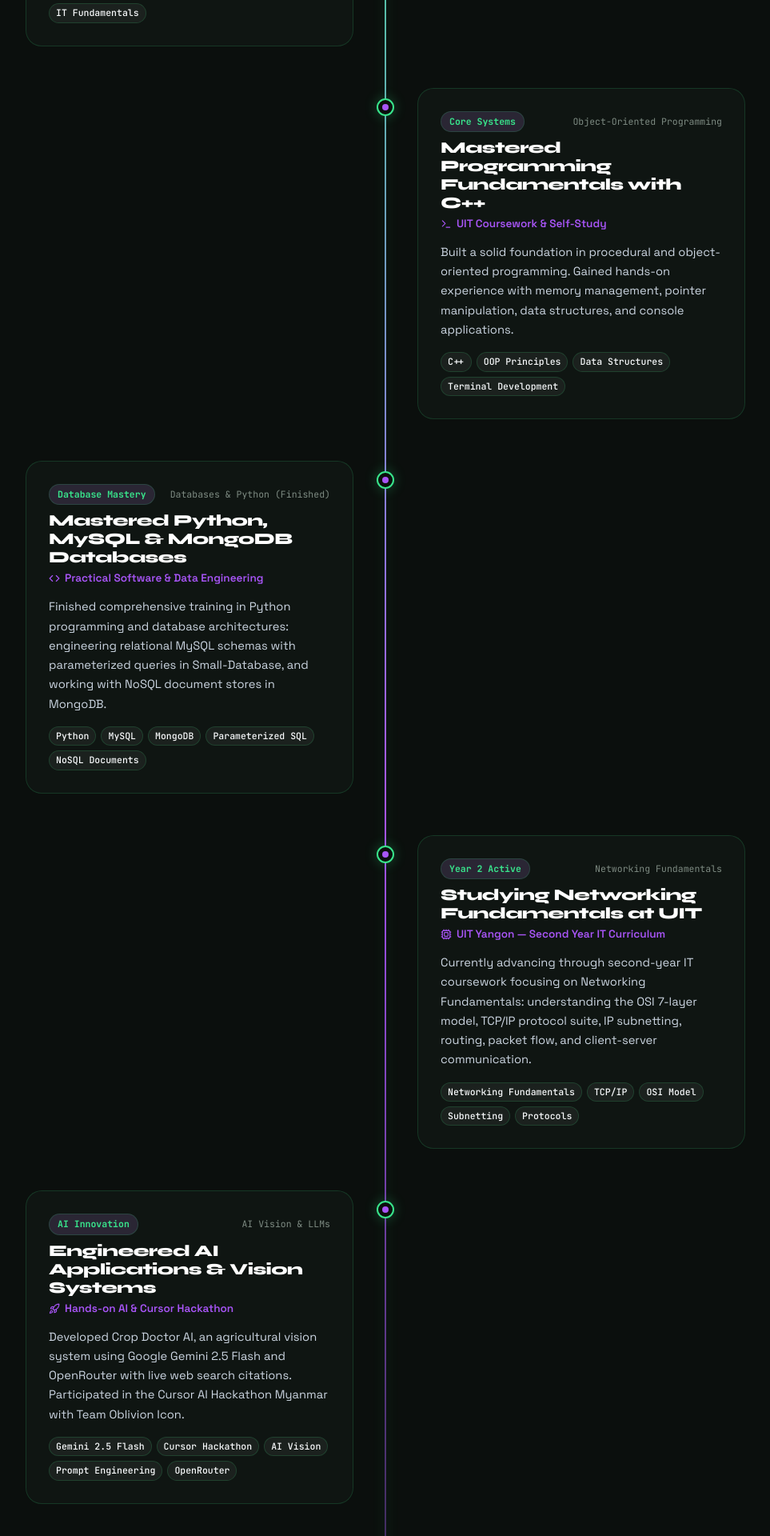
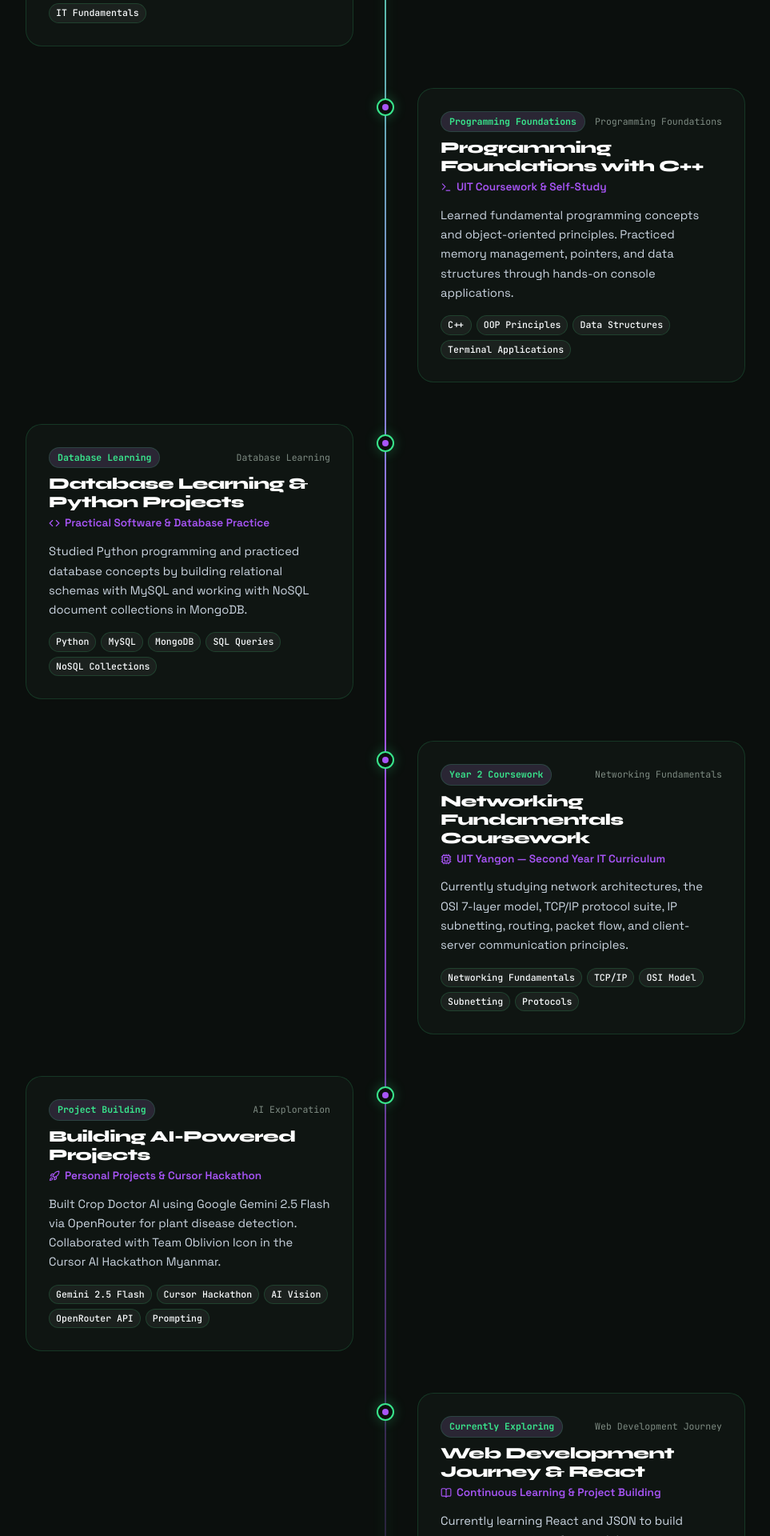
Before and after one commit to aungkokokhant1313-debug/portfolio, a React (Vite) app: page / in a window 1280 px wide. Shown: the part 7600-9520 px from the top of the page at 80% size, without its empty margins (158-1121 px from the left). Built offline with nearby package versions, Linux system fonts and the light colour scheme.

Commit message:
feat: update Journey section with honest, professional milestones, removing mastery claims

```diff
--- a/src/components/Journey.jsx
+++ b/src/components/Journey.jsx
@@ -13,7 +13,7 @@ export default function Journey() {
         <SectionHeading
           index="// 05. DEVELOPMENT TIMELINE"
           title="Development Journey."
-          subtitle="From computer science foundations at UIT Yangon to creative full-stack development."
+          subtitle="A timeline of academic coursework, practical projects, and continuous technical learning."
         />
 
         <div className="journey-timeline-artistic">
--- a/src/data/journey.js
+++ b/src/data/journey.js
@@ -5,58 +5,58 @@ export const journeyMilestones = [
     title: "Started Studying IT at UIT Yangon",
     institution: "University of Information Technology (UIT), Yangon",
     description:
-      "Enrolled in the Bachelor of Science in Information Technology program. Commenced rigorous coursework in computer science principles, discrete mathematics, algorithmic thinking, and computer systems.",
+      "Enrolled in the undergraduate Information Technology program at UIT Yangon. Began coursework in computer science principles, discrete mathematics, algorithmic thinking, and computer systems.",
     highlight: "Academic Foundation",
     skills: ["Computer Systems", "Logic & Problem Solving", "IT Fundamentals"],
   },
   {
     id: "cpp-fundamentals",
-    period: "Core Systems",
-    title: "Mastered Programming Fundamentals with C++",
+    period: "Programming Foundations",
+    title: "Programming Foundations with C++",
     institution: "UIT Coursework & Self-Study",
     description:
-      "Built a solid foundation in procedural and object-oriented programming. Gained hands-on experience with memory management, pointer manipulation, data structures, and console applications.",
-    highlight: "Object-Oriented Programming",
-    skills: ["C++", "OOP Principles", "Data Structures", "Terminal Development"],
+      "Learned fundamental programming concepts and object-oriented principles. Practiced memory management, pointers, and data structures through hands-on console applications.",
+    highlight: "Programming Foundations",
+    skills: ["C++", "OOP Principles", "Data Structures", "Terminal Applications"],
   },
   {
     id: "python-databases",
-    period: "Database Mastery",
-    title: "Mastered Python, MySQL & MongoDB Databases",
-    institution: "Practical Software & Data Engineering",
+    period: "Database Learning",
+    title: "Database Learning & Python Projects",
+    institution: "Practical Software & Database Practice",
     description:
-      "Finished comprehensive training in Python programming and database architectures: engineering relational MySQL schemas with parameterized queries in Small-Database, and working with NoSQL document stores in MongoDB.",
-    highlight: "Databases & Python (Finished)",
-    skills: ["Python", "MySQL", "MongoDB", "Parameterized SQL", "NoSQL Documents"],
+      "Studied Python programming and practiced database concepts by building relational schemas with MySQL and working with NoSQL document collections in MongoDB.",
+    highlight: "Database Learning",
+    skills: ["Python", "MySQL", "MongoDB", "SQL Queries", "NoSQL Collections"],
   },
   {
     id: "networking-fundamentals",
-    period: "Year 2 Active",
-    title: "Studying Networking Fundamentals at UIT",
+    period: "Year 2 Coursework",
+    title: "Networking Fundamentals Coursework",
     institution: "UIT Yangon — Second Year IT Curriculum",
     description:
-      "Currently advancing through second-year IT coursework focusing on Networking Fundamentals: understanding the OSI 7-layer model, TCP/IP protocol suite, IP subnetting, routing, packet flow, and client-server communication.",
+      "Currently studying network architectures, the OSI 7-layer model, TCP/IP protocol suite, IP subnetting, routing, packet flow, and client-server communication principles.",
     highlight: "Networking Fundamentals",
     skills: ["Networking Fundamentals", "TCP/IP", "OSI Model", "Subnetting", "Protocols"],
   },
   {
     id: "ai-applications",
-    period: "AI Innovation",
-    title: "Engineered AI Applications & Vision Systems",
-    institution: "Hands-on AI & Cursor Hackathon",
+    period: "Project Building",
+    title: "Building AI-Powered Projects",
+    institution: "Personal Projects & Cursor Hackathon",
     description:
-      "Developed Crop Doctor AI, an agricultural vision system using Google Gemini 2.5 Flash and OpenRouter with live web search citations. Participated in the Cursor AI Hackathon Myanmar with Team Oblivion Icon.",
-    highlight: "AI Vision & LLMs",
-    skills: ["Gemini 2.5 Flash", "Cursor Hackathon", "AI Vision", "Prompt Engineering", "OpenRouter"],
+      "Built Crop Doctor AI using Google Gemini 2.5 Flash via OpenRouter for plant disease detection. Collaborated with Team Oblivion Icon in the Cursor AI Hackathon Myanmar.",
+    highlight: "AI Exploration",
+    skills: ["Gemini 2.5 Flash", "Cursor Hackathon", "AI Vision", "OpenRouter API", "Prompting"],
   },
   {
     id: "react-agentic-growth",
-    period: "Current Focus",
-    title: "Learning React & JSON + Agentic Web Development",
-    institution: "Continuous Growth & Internship Readiness",
+    period: "Currently Exploring",
+    title: "Web Development Journey & React",
+    institution: "Continuous Learning & Project Building",
     description:
-      "Currently mastering React component architecture and JSON data serialization, paired with Agentic Web Development—using autonomous AI coding agents to rapidly build and ship production-quality full-stack websites.",
-    highlight: "React, JSON & Agentic Web",
-    skills: ["React (Learning)", "JSON (Learning)", "Agentic Web Development", "AI Coding Agents", "Vite"],
+      "Currently learning React and JSON to build interactive user interfaces, while practicing modern web development workflows and AI-assisted coding tools for junior developer opportunities.",
+    highlight: "Web Development Journey",
+    skills: ["React (Learning)", "JSON (Learning)", "Web Development", "AI-Assisted Coding", "Vite"],
   },
 ];
```
Also changed, not shown: src/data/aboutData.js (line endings or trailing spaces).
